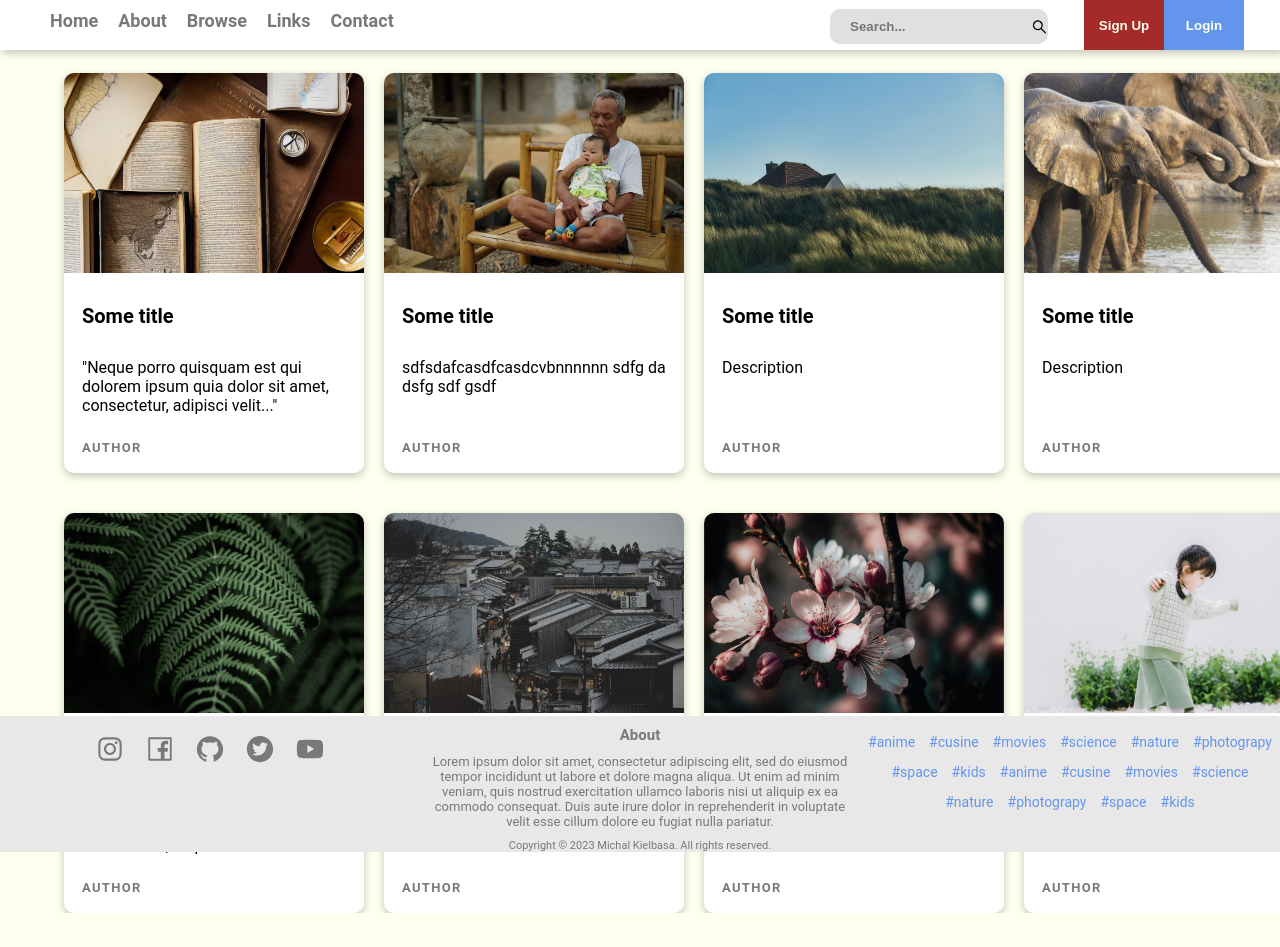
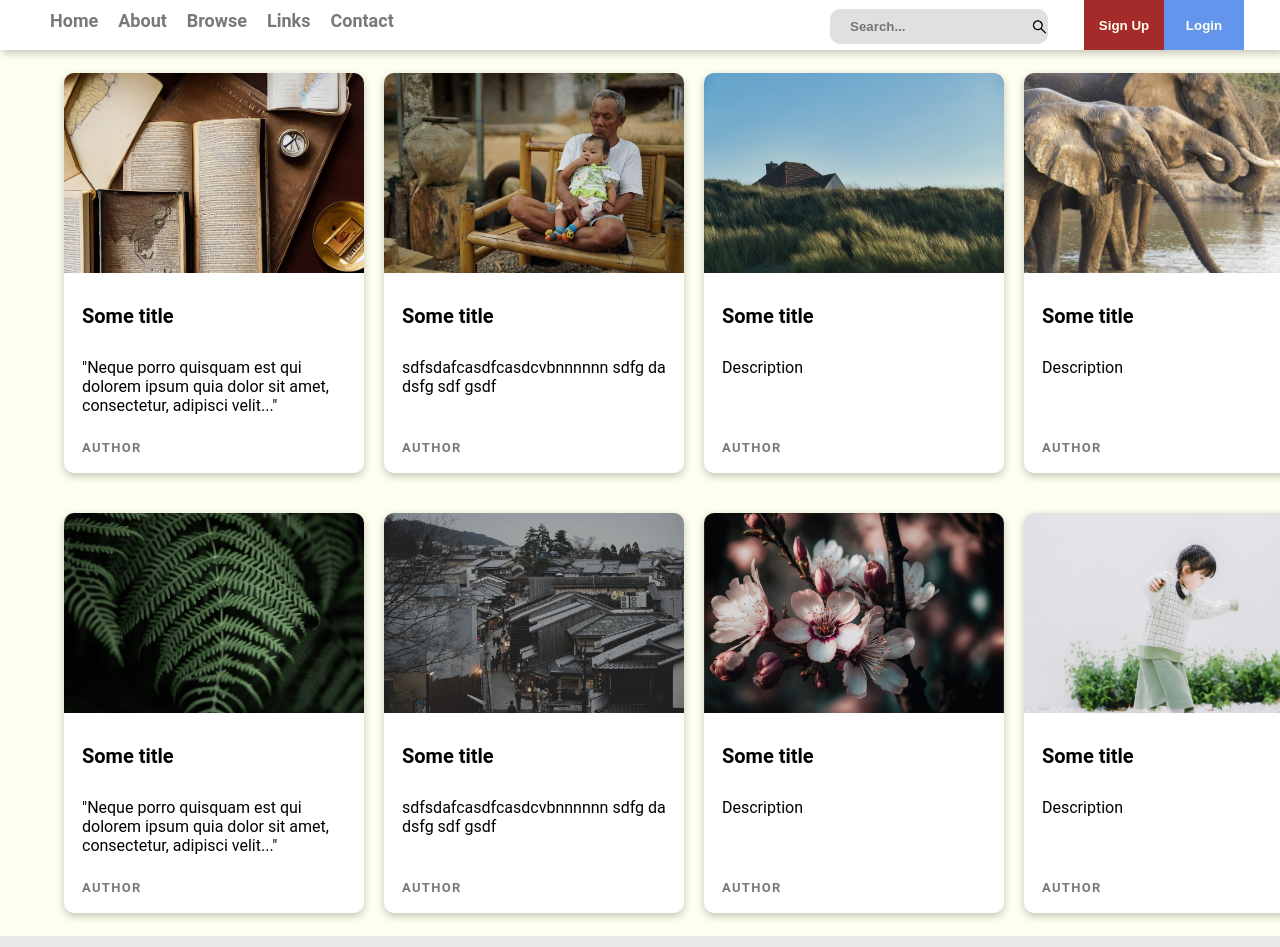
Before and after one commit to aftermath321/blog_mockup, a Next.js app: page / in a window 1280 px wide. Shown: the top 947 px of the page. Before the commit the page ends 913 px from the top, so only its background shows below. Built offline with nearby package versions, Linux system fonts and the light colour scheme.

Commit message:
Fixed footer, separated header

```diff
--- a/src/components/footer.js
+++ b/src/components/footer.js
@@ -8,6 +8,7 @@ import {
 
 const Footer = () => {
   return (
+    <footer id="footer">
     <div className="footer">
       <div className="socials">
         <AiOutlineInstagram size={30} />
@@ -50,6 +51,7 @@ const Footer = () => {
         Copyright © 2023 Michal Kielbasa. All rights reserved.
       </div>
     </div>
+    </footer>
   );
 };
 
--- /dev/null
+++ b/src/components/header.js
@@ -0,0 +1,30 @@
+import {
+  AiOutlineSearch,
+} from "react-icons/ai";
+
+const Header = () => {
+    return(
+        <header id="header">
+  <div className="topMenu" >
+    <nav>
+      <ul>
+        <li>Home</li>
+        <li>About</li>
+        <li>Browse</li>
+        <li>Links</li>
+        <li>Contact</li>
+      </ul>
+    </nav>
+    <div className="sideMenu">
+      <form>
+        <input type="text" placeholder="Search..." />
+        <AiOutlineSearch size={20} id="searchIcon" />
+      </form>
+      <button id="signup">Sign Up</button>
+      <button id="login">Login</button>
+    </div>
+  </div>
+  </header>)
+}
+
+export default Header;
--- a/src/pages/index.js
+++ b/src/pages/index.js
@@ -15,10 +15,9 @@ import Ocean from "../assets/ocean.jpg"
 import Street from "../assets/street.jpg"
 import Winter from "../assets/winter.jpg"
 import Footer from "@/components/footer";
+import Header from "@/components/header";
 
-import {
-  AiOutlineSearch,
-} from "react-icons/ai";
+
 
 export default function Home() {
   return (
@@ -29,27 +28,10 @@ export default function Home() {
         <meta name="viewport" content="width=device-width, initial-scale=1" />
         <link rel="icon" href="/favicon.ico" />
       </Head>
+      <Header />
+
       <main>
-        <div className="whole">
-          <div className="topMenu">
-            <nav>
-              <ul>
-                <li>Home</li>
-                <li>About</li>
-                <li>Browse</li>
-                <li>Links</li>
-                <li>Contact</li>
-              </ul>
-            </nav>
-            <div className="sideMenu">
-              <form>
-                <input type="text" placeholder="Search..." />
-                <AiOutlineSearch size={20} id="searchIcon" />
-              </form>
-              <button id="signup">Sign Up</button>
-              <button id="login">Login</button>
-            </div>
-          </div>
+
           <div className="mainGrid">
             <div className="card">
               <Image src={Books} className="thumbnail" />
@@ -130,9 +112,12 @@ export default function Home() {
               </content>
             </div>
           </div>
-        </div>
+          {/* Main grid */}
+
+
       </main>
-      <Footer/>
+      <Footer />
+
     </>
   );
 }
--- a/src/styles/globals.css
+++ b/src/styles/globals.css
@@ -4,13 +4,19 @@ body {
   font-family: "Roboto", sans-serif;
   margin :0px;
   -webkit-font-smoothing: antialiased;
-  flex-direction: column;
+  display: flex;
+  flex-flow: column;
+  min-height: 100vh;
+}
+main{
   flex-grow: 1;
-  min-height: 100vh;
 }
 
 /* Nav Menu */
-
+#header {
+  position: sticky;
+  z-index: 50;
+}
 .topMenu {
   z-index: 50;
   width: 100vw;
@@ -100,7 +106,6 @@ body {
 
 .mainGrid {
   width: 90vw;
-  height: 80vh;
   margin: 1% auto;
 
   display: grid;
@@ -218,7 +223,6 @@ body {
   grid-template-rows: auto;
   grid-gap: 10px;
 
-  position:relative;
   bottom: 0%;
   left: 0;
   margin: auto 0;
```
